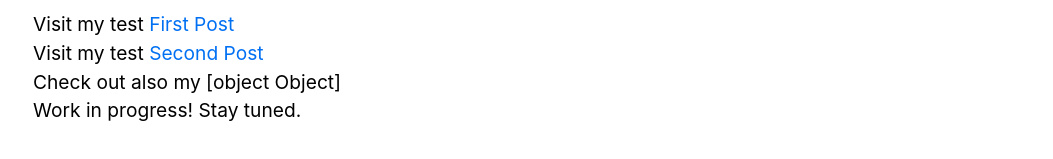
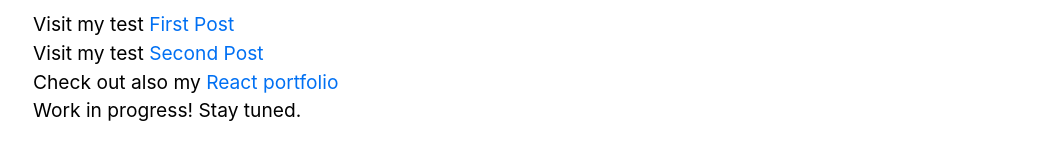
Before and after one commit to albicallegari/next-js-tailwind, a Next.js app: page / in a window 1280 px wide. Shown: the part 405-564 px from the top of the page, without its empty margins (111-1164 px from the left). Built offline with nearby package versions, Linux system fonts and the light colour scheme.

Commit message:
chore: fix link

```diff
--- a/pages/Home/Home.tsx
+++ b/pages/Home/Home.tsx
@@ -24,11 +24,10 @@ const Home = () => {
           Visit my test <Link href="/Posts/ssg-ssr">Second Post</Link>
         </p>
         <span>
-          {`Check out also my ${(
-            <a href="https://albicallegari.github.io/react-portfolio">
-              React portfolio
-            </a>
-          )}`}
+          {`Check out also my `}
+          <a href="https://albicallegari.github.io/react-portfolio">
+            React portfolio
+          </a>
         </span>
         <p>Work in progress! Stay tuned.</p>
       </section>
```
